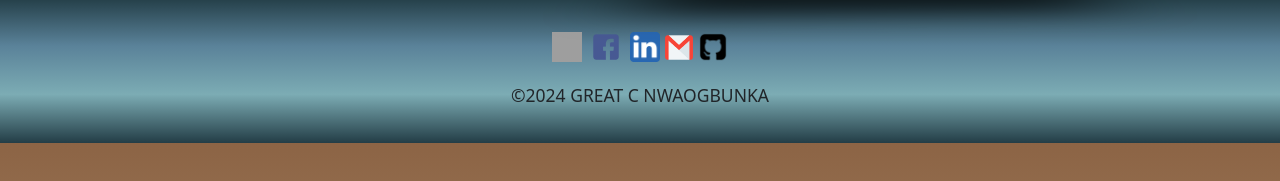
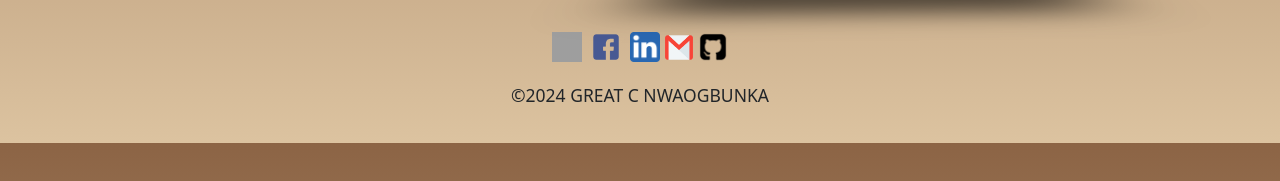
Before and after one commit to WilliamsChukwuma/MICRO-SITE-PROJECT, a plain HTML site: page index.html in a window 1280 px wide. Shown: the part 609-790 px from the top of the page. Drawn offline with nearby package versions, Linux system fonts and the light colour scheme; grey boxes are pictures that could not be loaded.

Commit message:
Update styles.css
changed footer to transperent

```diff
--- a/styles.css
+++ b/styles.css
@@ -104,7 +104,8 @@ header {
 
 /* ------------------------------FOOTER------------------------------- */
 #footer{
-    background: linear-gradient(to bottom, #233d46, #5a8299, #7cacb4, #233d46);
+    //background: linear-gradient(to bottom, #233d46, #5a8299, #7cacb4, #233d46);
+    background-color: transperent;
     text-align: center;
     padding: 30px 0px 20px;
   }
```
